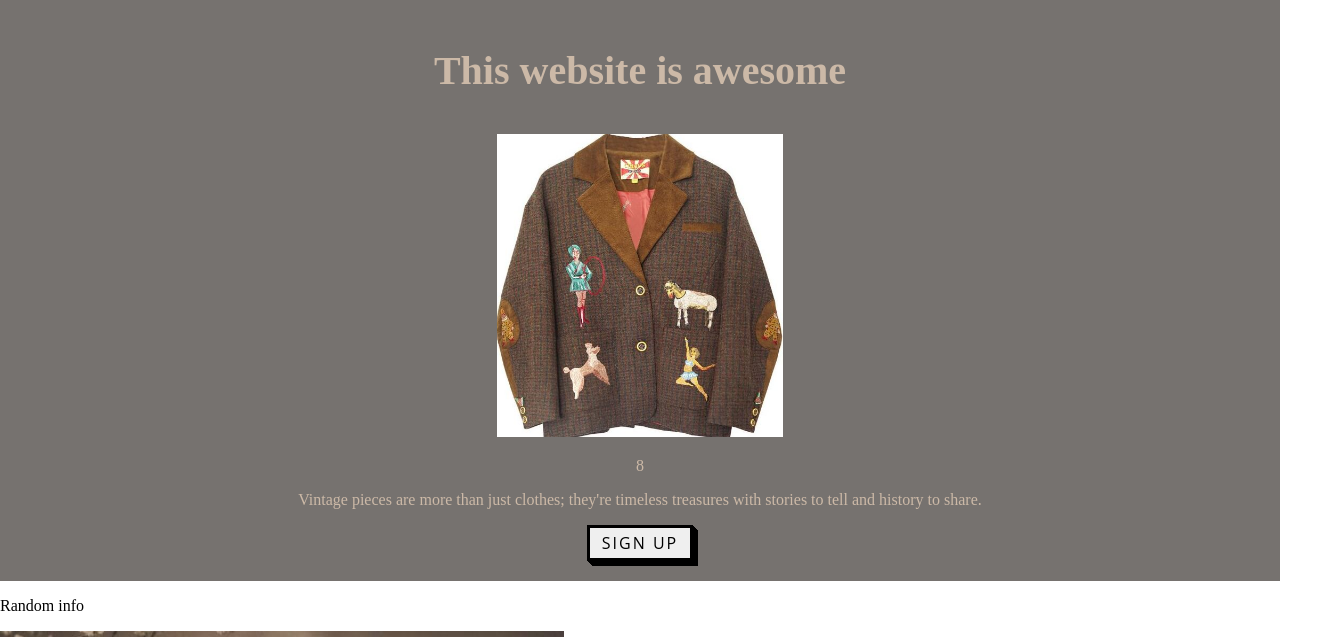
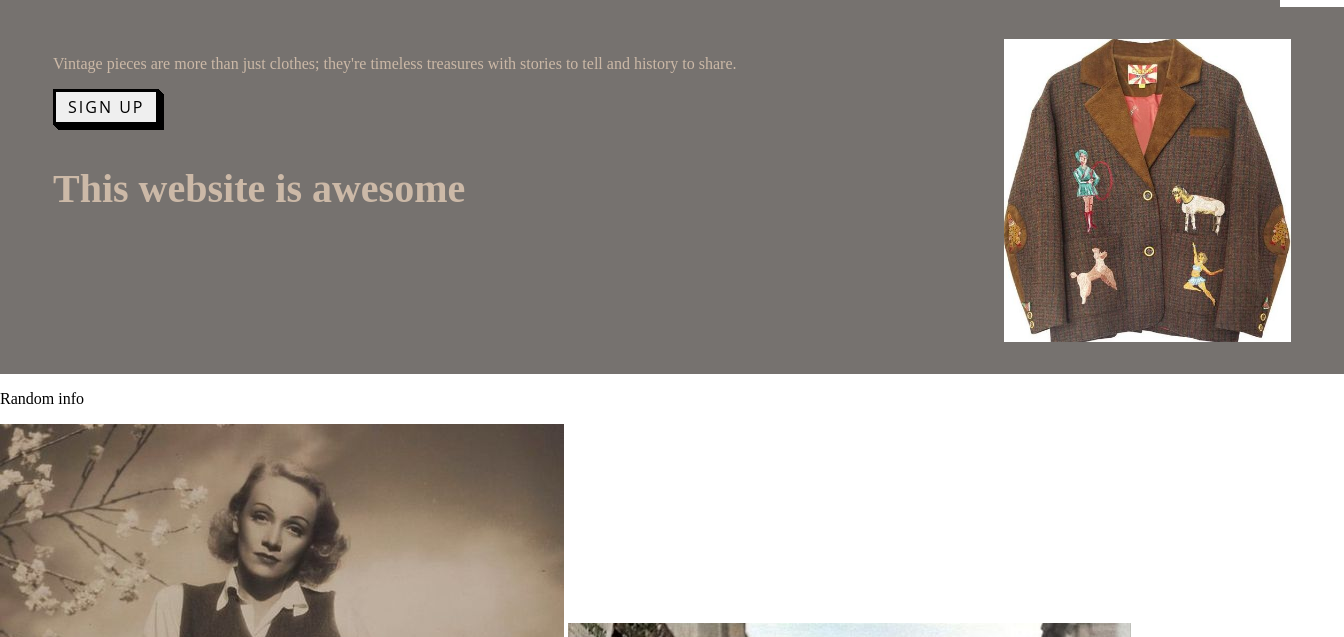
Before and after one commit to Rassan99/landing-page, a plain HTML site: page index.html in a window 1280 px wide. Shown: the part 163-800 px from the top of the page, 1344 px wide, since content can reach past the window. Drawn offline with Linux system fonts and the light colour scheme.

Commit message:
Fix:Align jacket img to the right of the text

```diff
--- a/index.html
+++ b/index.html
@@ -20,15 +20,15 @@
 
     </div>
     <div class="container">
-                    <p class="boldd">This website is awesome</p>
-                    <div class="container" id="jj">
-                        <img src="img/vintage-jacket.jpg" alt="photo of a vintage jacket" id="jacket">
 
-                    </div>8
+                    <div class="img-container">
+                         <p>Vintage pieces are more than just clothes; they're timeless treasures with stories to tell and history to share.</p>
+                         <button class="button-54">Sign up</button>
+                         <p class="boldd">This website is awesome</p>
 
-                    <p>Vintage pieces are more than just clothes; they're timeless treasures with stories to tell and history to share.</p>
-                    <button class="button-54">Sign up</button>
 
+                    </div>
+                    <img src="img/vintage-jacket.jpg" alt="photo of a vintage jacket" id="jacket">
                 </div>
 
         <div>
--- a/styles.css
+++ b/styles.css
@@ -33,12 +33,12 @@ a {
 }
 .container{
   display: flex;
-    flex-direction: column;
-align-items: center;
+  /* flex-direction: column;*/
+  justify-content: space-evenly;
   color: #CCB9A7;
   background-color:#76726F;
-padding-bottom: 20px;
-
+  padding: 32px;
+  width: 100%;
 }
 button{
   width: fit-content;
@@ -51,7 +51,12 @@ padding-bottom: 20px;
 #jacket{
   height: 303px;
 }
+.img-container{
+flex:  0 calc(100% - 350px);
+max-width: calc(100% - 350px);
+align-items: center;
 
+}
 
 /* CSS */
 .button-54 {
```
Lines whose indentation alone changed are shown as unchanged.
